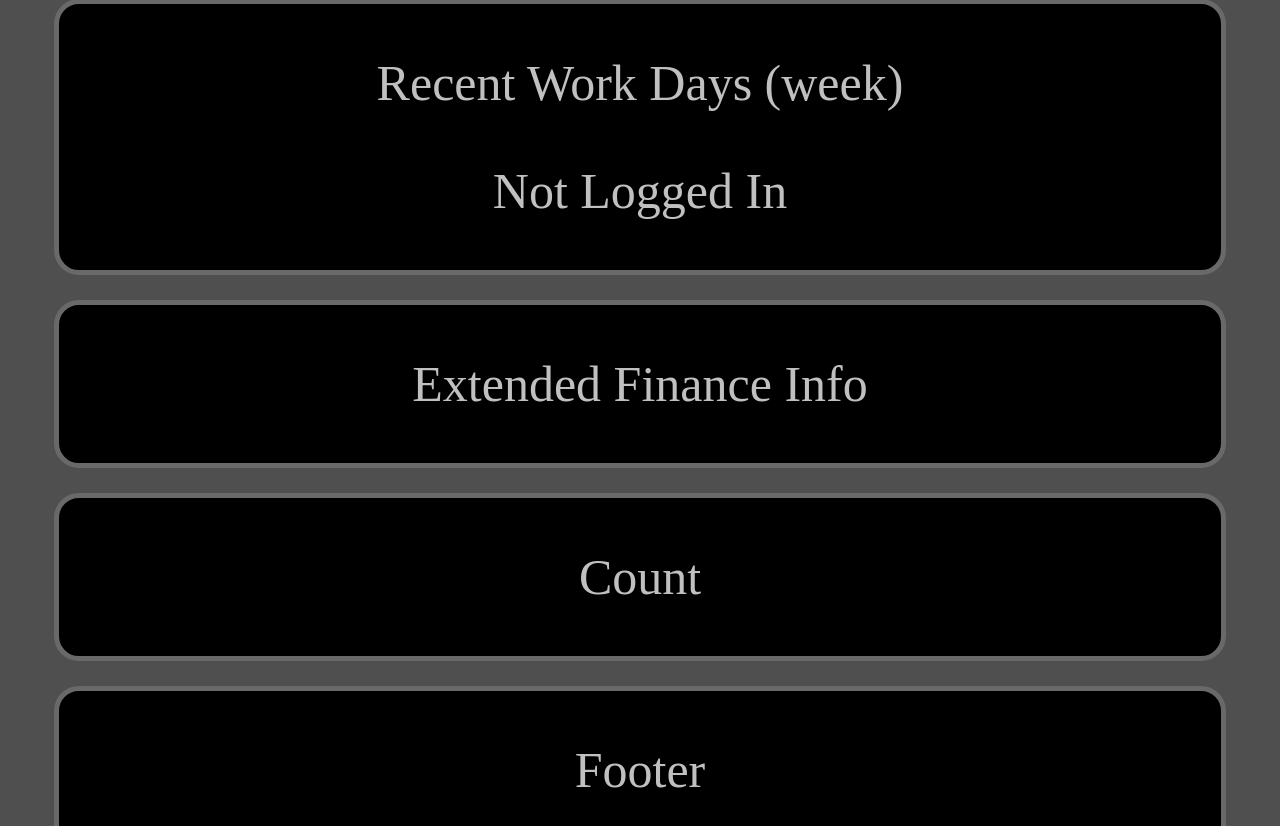
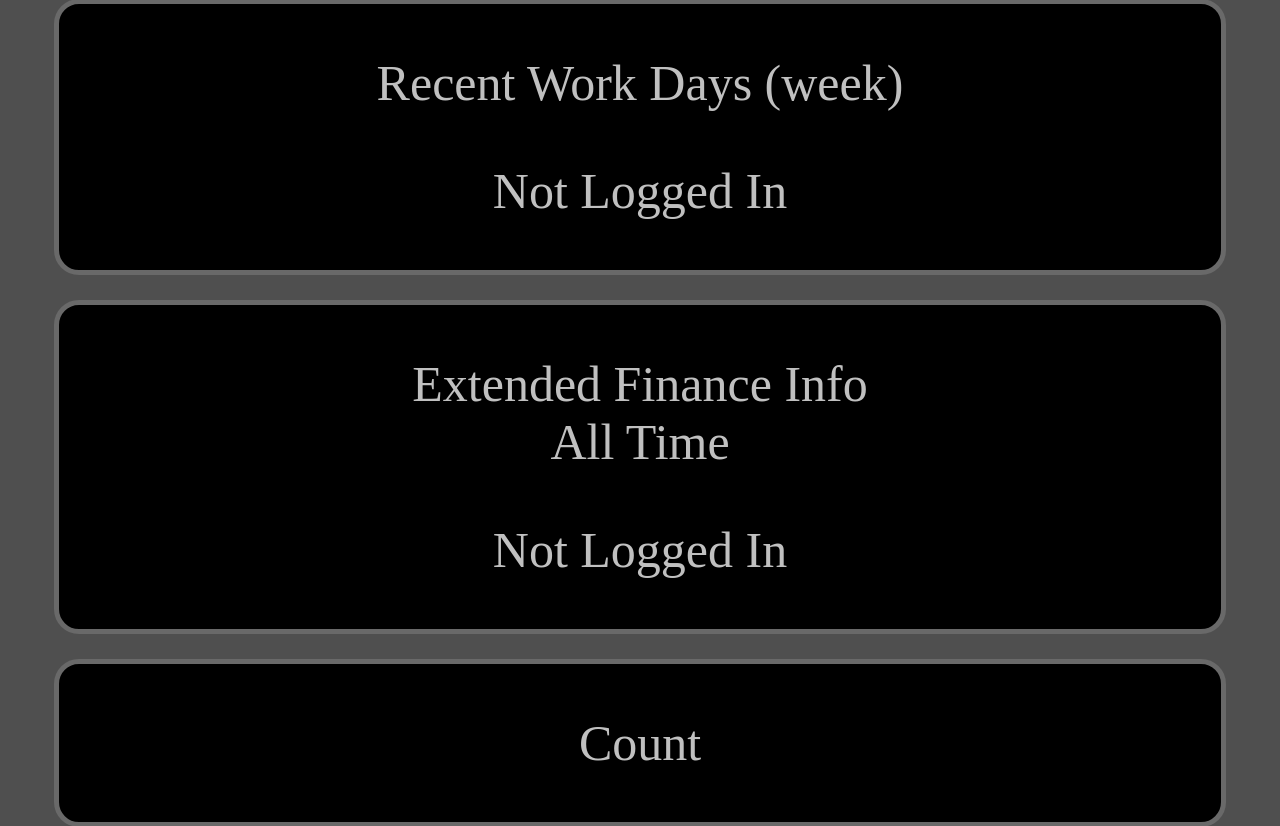
Before and after one commit to ChazWilms/paytracker, a PHP site: page /info in a window 1280 px wide. Shown: the part 736-1562 px from the top of the page. Run offline with PHP 8.4, Linux system fonts and the light colour scheme.

Commit message:
extened finance

```diff
--- /dev/null
+++ b/info/LfinanceCall.php
@@ -0,0 +1,57 @@
+<?php
+
+if(isset($_COOKIE['XERWAILOGIN'])) {
+  //echo json_encode("NOT_LOGGED_IN");
+  //die;
+} else {
+  echo json_encode("NOT_LOGGED_IN");
+  die;
+
+}
+
+
+
+include '../../config.php';
+
+// Create connection
+$conn = new mysqli($servername, $username, $password, $dbname);
+// Check connection
+if ($conn->connect_error) {
+  die("Connection failed: " . $conn->connect_error);
+}
+
+$result = $conn->execute_query('SELECT search_id FROM locationtracking.cookies_table WHERE cookie = ?', [$_COOKIE['XERWAILOGIN']]);
+ while ($row = $result->fetch_assoc()) {
+  $userID = $row["search_id"];
+ }
+
+$money = 0;
+$hours = 0;
+$result = $conn->execute_query('SELECT hours, hourly_pay FROM locationtracking.past_payment_data WHERE user_id = ?', [$userID]);
+
+$data2 =  array();
+$infodata = array();
+if ($result->num_rows > 0) {
+  //echo json_encode($result->num_rows);
+  //output data of each row
+
+    while($row = $result->fetch_assoc()) {
+        $money = $money + ($row['hourly_pay'] * $row['hours']);
+        $hours = $hours + $row['hours'];
+        $infodata[] = $row;
+        }
+
+
+} else {
+  echo json_encode("0 results");
+  exit;
+}
+$data2[] = $money;
+$data2[] = $hours;
+echo json_encode($data2);
+
+$conn->close();
+
+
+
+?>
--- a/info/index.php
+++ b/info/index.php
@@ -36,9 +36,9 @@
   <div id="one" class='box_test'><p class="centerme">Quick Finance Information <br> Past 7 Days</p><p id="qf_info" class="centerme">Loading...</p></div>
   <div id="two" class="box_test"><p class="centerme">Upcoming Work Days</p><p id="future" class="centerme">Loading...</p></div>
   <div id="three" class="box_test"><p class="centerme">Recent Work Days (week)</p><p id="recent" class="centerme">Loading...</p></div>
-  <div id="four" class="box_test"><p class="centerme">Extended Finance Info</p></div>
-  <div id="six" class="box_test"><p class="centerme" id="amount">Count</p></div>
-  <div id="five" class="box_test"><p class="centerme">Footer</p><p class="centerme">Donations:<br> <a href="../donations">CLICK ME</a></div>
+  <div id="four" class="box_test"><p class="centerme">Extended Finance Info <br> All Time</p><p id="ef_info" class="centerme">Loading...</p></div>
+  <div id="five" class="box_test"><p class="centerme" id="amount">Count</p></div>
+  <div id="six" class="box_test"><p class="centerme">Footer</p><p class="centerme">Donations:<br> <a href="../donations">CLICK ME</a></div>
 </div>
 
 
@@ -204,6 +204,35 @@ console.log("QF over out");
 
 
 
+console.log("EF begin");
+<!-- http://www.mustbebuilt.co.uk/jquery-introduction/ajax-getjson-jquery-get-jquery-post-load/ -->
+$.getJSON('LfinanceCall.php', function(data) {
+    document.getElementById("ef_info").innerHTML= JSON.stringify(data);
+if (data != "0 results" && data != "NOT_LOGGED_IN") {
+    document.getElementById("ef_info").innerHTML= JSON.stringify(data);
+    var str2 = '';
+    var str2 = str2.concat("Hours worked: "+data[1].toFixed(2) +'<br>'+ "Gross: $"       +   '<span style="color: green; font-weight: 600">'   + data[0].toFixed(2) + '</span>' + "<br>" + "Net:" + "N/A currently");
+    document.getElementById("ef_info").innerHTML= str2;
+} else if (data == "0 results") {
+    document.getElementById("ef_info").innerHTML= ("No Upcoming Work Days");
+
+} else if (data == "NOT_LOGGED_IN") {
+document.getElementById("ef_info").innerHTML= ("Not Logged In");
+
+
+} else {
+document.getElementById("ef_info").innerHTML= ("Unknown Error " + data + " !");
+
+}
+
+
+
+
+console.log("EF over in");
+});
+console.log("EF over out");
+
+
 
 
 
```
